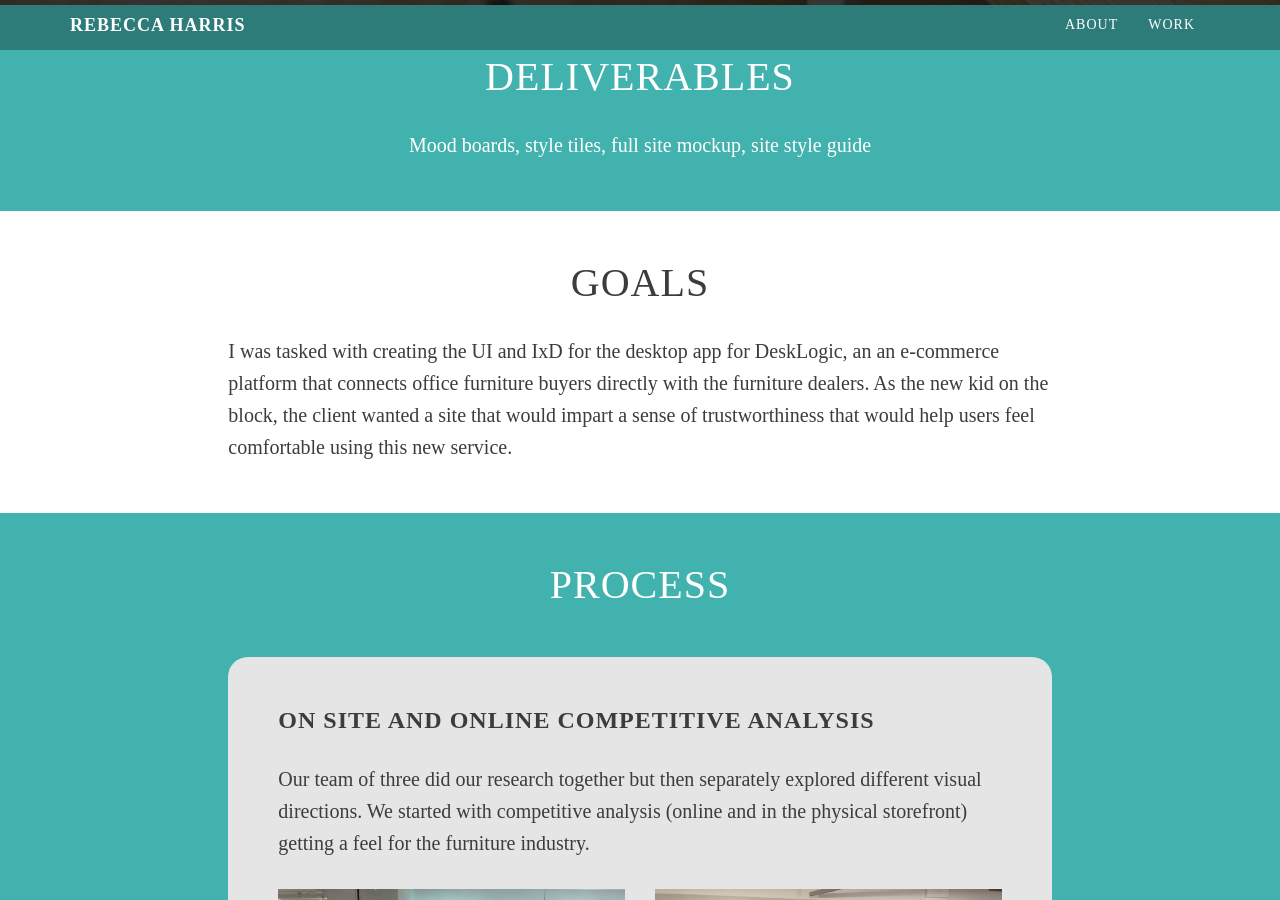
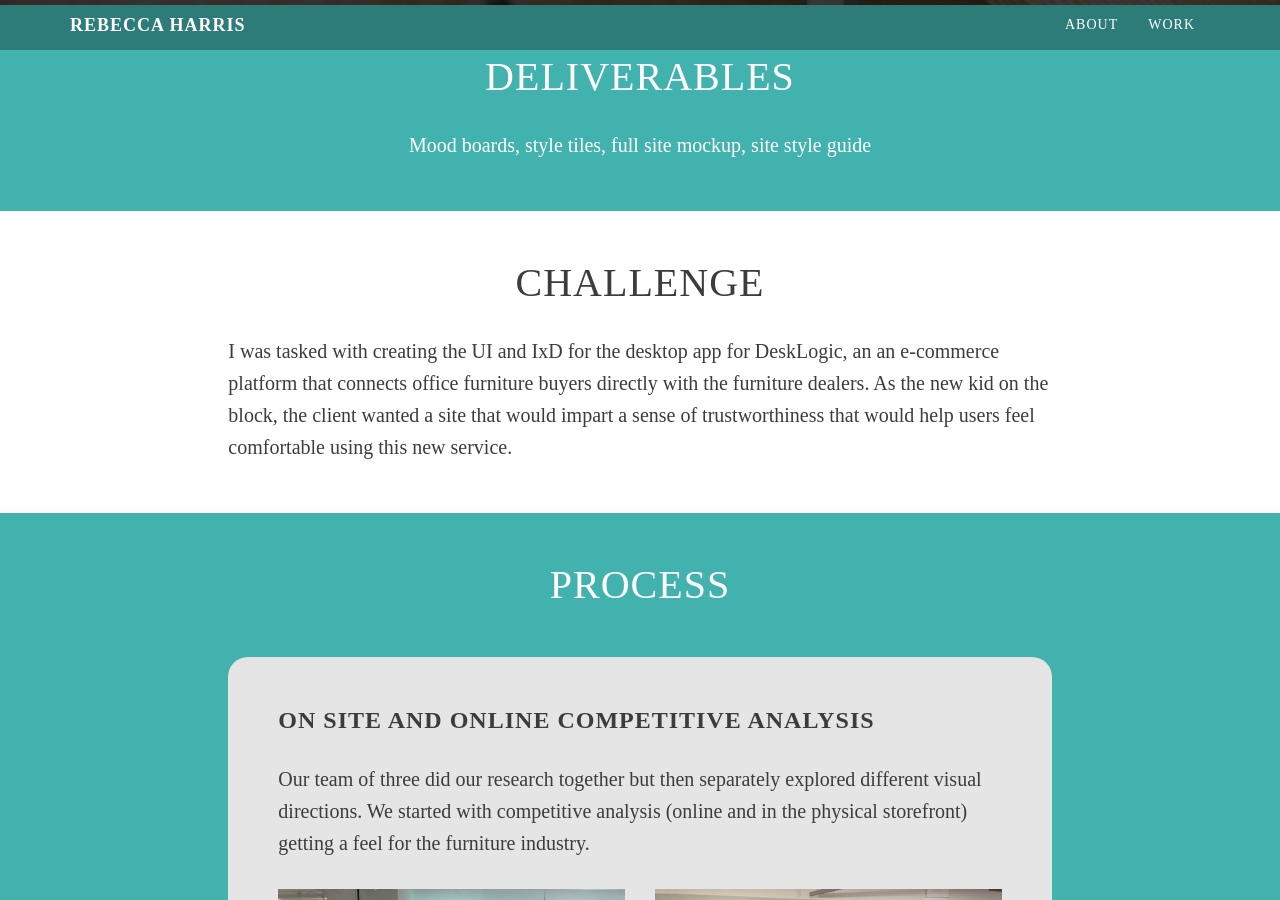
Before and after one commit to rensramos/becbec1.github.io, a Jekyll site: the page built from _work/desklogic.html, in a window 1280 px wide and 900 px high, scrolled down 473 px. Built offline with Jekyll 4.4.1, drawn with Linux system fonts in a browser that asks for light colours.

Commit message:
changed section title

```diff
--- a/_work/desklogic.html
+++ b/_work/desklogic.html
@@ -22,7 +22,7 @@ role: UI and UxD
 	</div>
 	<div class="row whiteRow">
 		<div class="col-lg-8 col-lg-offset-2">
-			<h2>Goals</h2>
+			<h2>Challenge</h2>
 
 			<p>I was tasked with creating the UI and IxD for the desktop app for DeskLogic, an an e-commerce platform that connects office furniture buyers directly with the furniture dealers. As the new kid on the block, the client wanted a site that would impart a sense of trustworthiness that would help users feel comfortable using this new service.</p>
 		</div>
```
